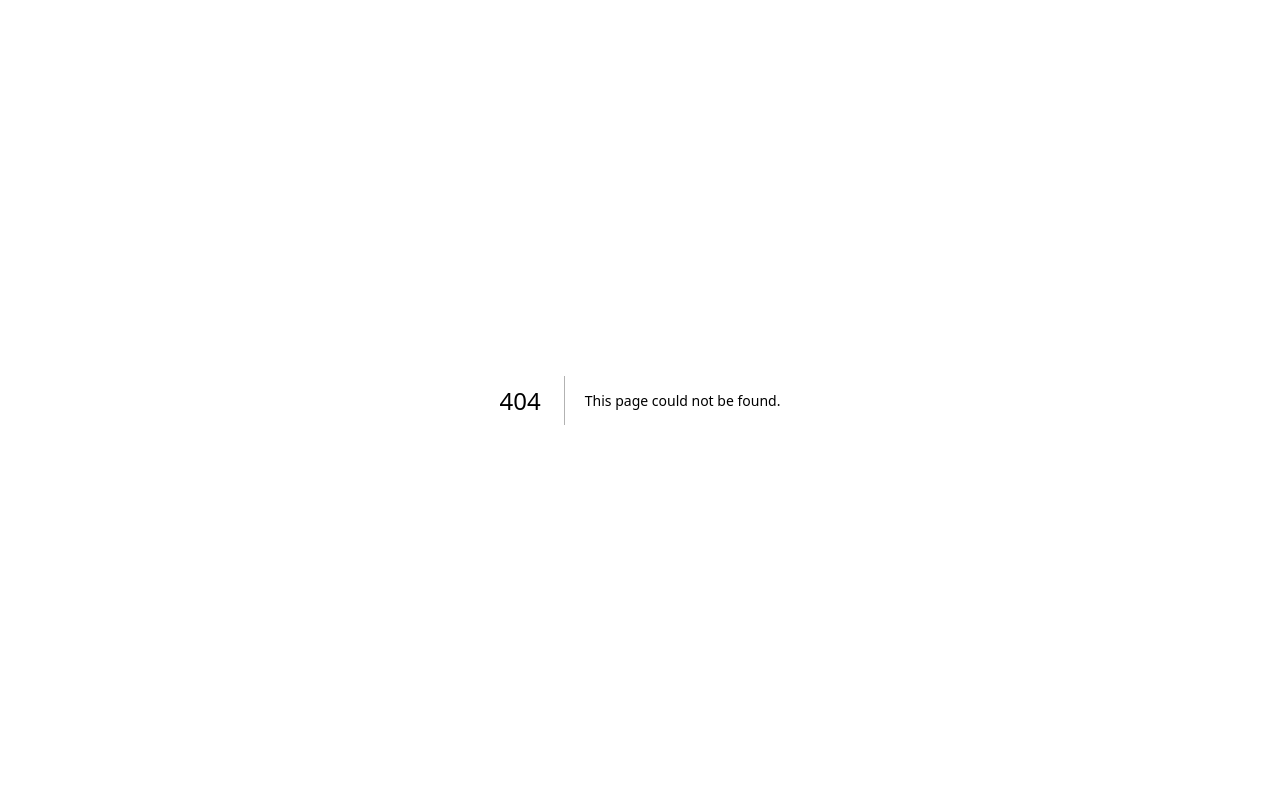
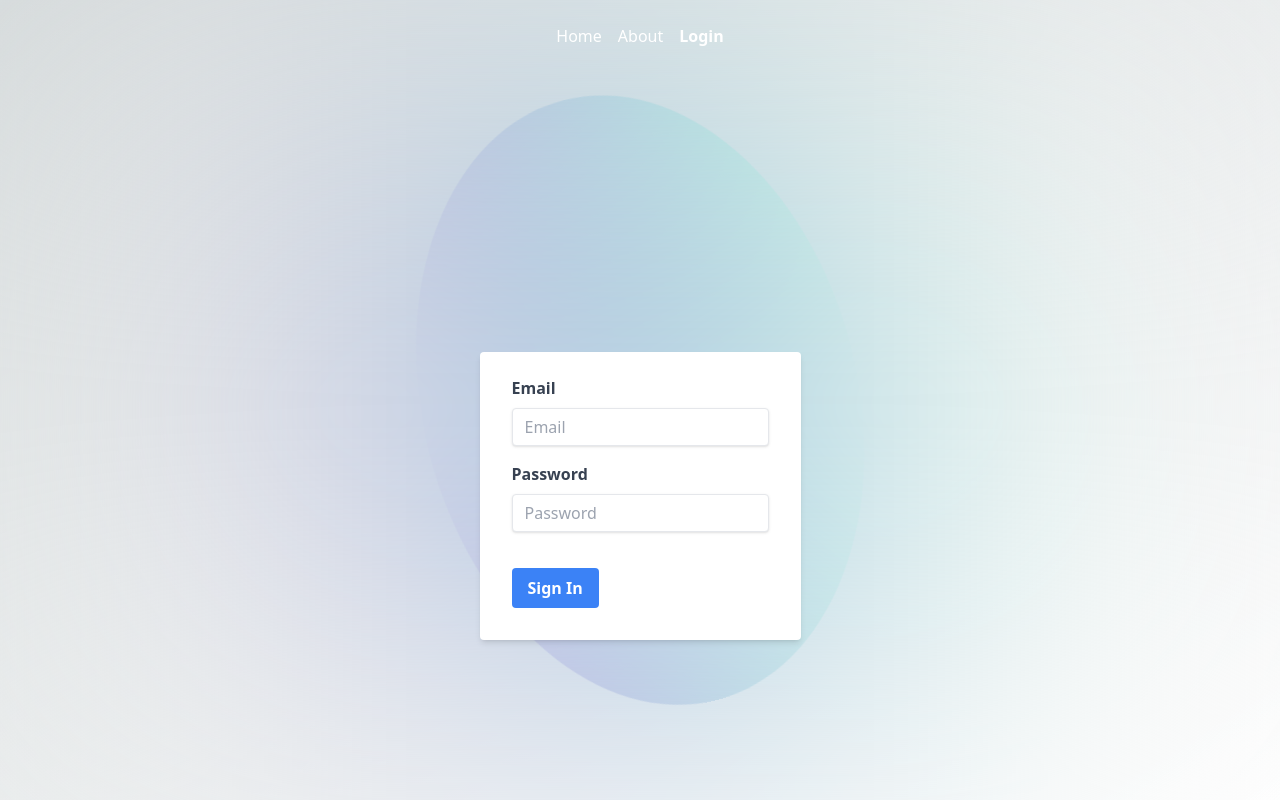
Before and after one commit to brunovskyoliver/portfolio, a Next.js app: page /Login in a window 1280 px wide. Before the commit this address had no page. Built offline with nearby package versions, Linux system fonts and the light colour scheme.

Commit message:
next commt

```diff
--- a/src/pages/Blob.css
+++ b/src/pages/Blob.css
@@ -22,7 +22,7 @@ body {
     background-color: white;
     height: 34vmax;
     aspect-ratio: 1;
-    position: absolute;
+    position: fixed;
     left: 50%;
     top: 50%;
     translate: -50% -50%;
--- /dev/null
+++ b/src/pages/Login.tsx
@@ -0,0 +1,70 @@
+import Layout from './Layout';
+import { useState } from 'react';
+
+export default function Login(): JSX.Element {
+  const [email, setEmail] = useState('');
+  const [password, setPassword] = useState('');
+
+  const handleSubmit = async (e: React.FormEvent<HTMLFormElement>) => {
+    e.preventDefault()
+
+    const res = await fetch('/api/login', {
+      method: 'POST',
+      headers: { 'Content-Type': 'application/json' },
+      body: JSON.stringify({ email, password }),
+    })
+
+    if (res.ok) {
+      // The login was successful, handle the response here
+      const { token } = await res.json()
+      console.log('Session token:', token)
+    } else {
+      // The login failed, handle the error here
+      console.error('Login failed')
+    }
+  }
+
+
+  return (
+    <Layout>
+      <div className="flex flex-col items-center justify-center h-screen z-10">
+        <form className="bg-white shadow-md rounded px-8 pt-6 pb-8 mb-4 z-10" onSubmit={handleSubmit}>
+          <div className="mb-4 z-10">
+            <label className="block text-gray-700 font-bold mb-2 z-10" htmlFor="email">
+              Email
+            </label>
+            <input
+              className="shadow appearance-none border rounded w-full py-2 px-3 text-gray-700 leading-tight focus:outline-none focus:shadow-outline z-10"
+              id="email"
+              type="email"
+              placeholder="Email"
+              value={email}
+              onChange={(e) => setEmail(e.target.value)}
+            />
+          </div>
+          <div className="mb-6 z-10">
+            <label className="block text-gray-700 font-bold mb-2 z-10" htmlFor="password">
+              Password
+            </label>
+            <input
+              className="shadow appearance-none border rounded w-full py-2 px-3 text-gray-700 mb-3 leading-tight focus:outline-none focus:shadow-outline z-10"
+              id="password"
+              type="password"
+              placeholder="Password"
+              value={password}
+              onChange={(e) => setPassword(e.target.value)}
+            />
+          </div>
+          <div className="flex items-center justify-between z-10">
+            <button
+              className="bg-blue-500 hover:bg-blue-700 text-white font-bold py-2 px-4 rounded focus:outline-none focus:shadow-outline z-10"
+              type="submit"
+            >
+              Sign In
+            </button>
+          </div>
+        </form>
+      </div>
+    </Layout>
+  );
+}
--- a/src/pages/Navbar.tsx
+++ b/src/pages/Navbar.tsx
@@ -29,6 +29,17 @@ const Navbar = () => {
             </div>
           </Link>
         </li>
+        <li>
+          <Link href="/Login">
+            <div
+              className={`text-white cursor-pointer z-10 ${
+                router.pathname === '/Login' ? 'font-bold' : ''
+              }`}
+            >
+              Login
+            </div>
+          </Link>
+        </li>
       </ul>
 
       <style jsx>{`
--- /dev/null
+++ b/src/pages/api/login.ts
@@ -0,0 +1,28 @@
+import { NextApiRequest, NextApiResponse } from 'next';
+
+type LoginRequestBody = {
+  email: string;
+  password: string;
+};
+
+type LoginResponseBody = {
+  success: boolean;
+  token?: string;
+  error?: string;
+};
+
+export default function handler(req: NextApiRequest, res: NextApiResponse<LoginResponseBody>) {
+  if (req.method !== 'POST') {
+    res.status(405).json({ success: false, error: 'Method Not Allowed' });
+    return;
+  }
+
+  const { email, password } = req.body as LoginRequestBody;
+
+  // Here, you can validate the email and password, and check if they match an existing user in the database.
+
+  // If the email and password are valid, you can create a session or JWT token and send it back to the client.
+  const token = 'your_session_token_here';
+
+  res.status(200).json({ success: true, token });
+}
--- a/src/pages/index.tsx
+++ b/src/pages/index.tsx
@@ -3,6 +3,7 @@ import { useRouter } from 'next/router';
 import Layout from './Layout';
 import Home from './Home';
 import About from './About';
+import Login from './Login';
 import Blob from './Blob';
 
 
@@ -12,6 +13,7 @@ const Index = () => {
     <Layout>
       <Home />
       <About />
+      <Login />
     </Layout>
   );
 };
```
